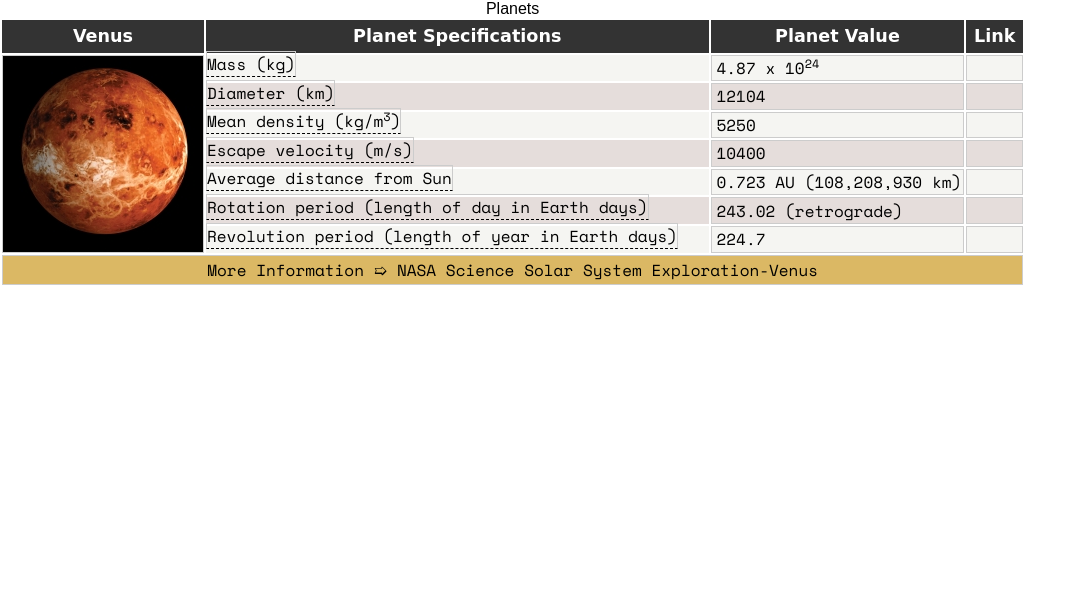
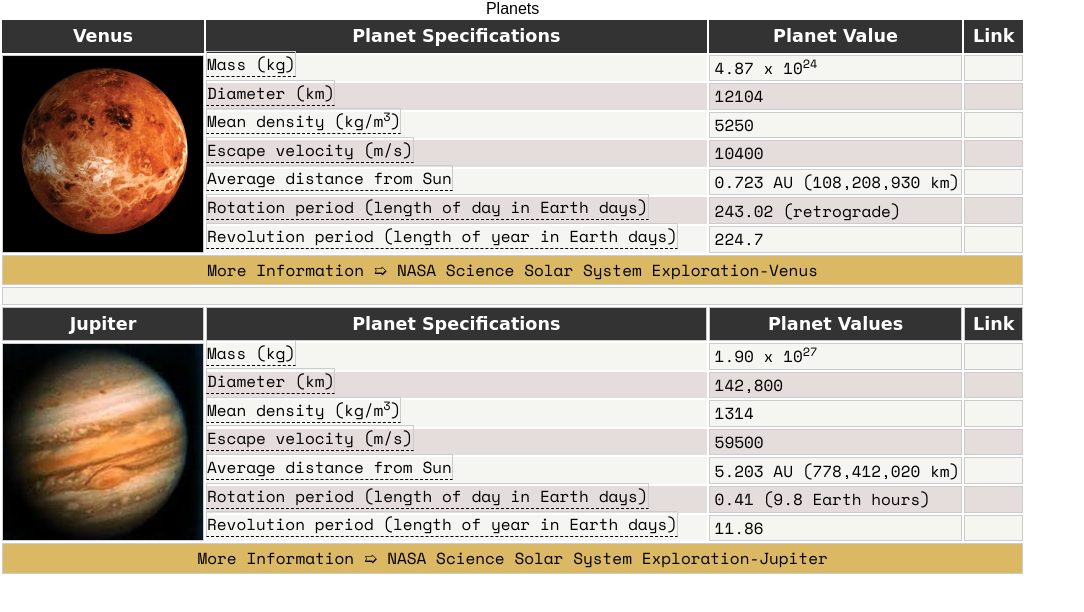
Before and after one commit to jchiodo123/ITMD361-Production-Problem-4, a plain HTML site: page index.html in a window 1280 px wide. Shown: the whole page, without its empty margins (0-1084 px from the left). Drawn offline with nearby package versions, Linux system fonts and the light colour scheme; a web font is replaced by a local one.

Commit message:
added jupiter
added jupiter and spacer row, may delete last column

```diff
--- a/css/styles.css
+++ b/css/styles.css
@@ -10,6 +10,8 @@ th {
 	padding: 6px;
 	text-align: center;
 	vertical-align: baseline;
+	font-family: 'Fredericka the Great', cursive;
+	font-size: 1.1em;
 }
 
 td {
@@ -20,17 +22,12 @@ td {
 	font-family: 'Space Mono', monospace;
 }
 
-th {
- 	font-family: 'Fredericka the Great', cursive;
-	font-size: 1.1em;
-}
-
 .value {
 	padding-left: 5px;
 	padding-right: 2px;
 }
 
-/* Zebra striping */
+/* Row striping */
 
 tr:nth-of-type(odd) {
 	background: #f5f5f2;
@@ -40,17 +37,34 @@ tr:nth-of-type(even) {
 	background: #e5dddb;
 }
 
+tr.tableSpacer > td
+{
+  padding-bottom: 1em;
+}
+
 .planetTable tbody tr:nth-child(1) td:nth-child(1) {
    background-color: black;
 	 padding: 0px;
 }
 
-.planetTable tbody tr:nth-child(8) td:nth-child(1) {
+.planetTable tbody tr:nth-child(8) td:nth-child(1),
+.planetTable tbody tr:nth-child(18) td:nth-child(1)
+{
    background-color: #dbb864;
 	text-align: center;
 	 padding: 5px;
 }
 
+.planetTable tbody tr:nth-child(10) td:nth-child(1n+1) {
+	background: #333;
+	color: white;
+	font-weight: bold;
+	padding: 6px;
+	text-align: center;
+	vertical-align: baseline;
+	font-family: 'Fredericka the Great', cursive;
+	font-size: 1.1em;
+}
 a {
 	text-decoration: none;
 	color: black;
@@ -107,14 +121,28 @@ a:hover {
 	background-color: #c99a28;
 }
 
-.imgBox {
+/* CSS backround in first column for venus pics */
+.venusImgBox {
 	width: 200px;
 	height: 196px;
 	background: url("../images/venus1.jpg") no-repeat; }
 
-.imgBox:hover {
+.venusImgBox:hover {
 	width: 200px;
 height:  196px;
 	background: url("../images/venus2.jpg") no-repeat;
 	z-index: -1;
 }
+
+/* CSS backround in first column for jupiter pics */
+.jupiterImgBox {
+	width: 200px;
+	height: 196px;
+	background: url("../images/jupiter1.jpg") no-repeat; }
+
+.jupiterImgBox:hover {
+	width: 200px;
+	height:  196px;
+	background: url("../images/jupiter2.jpg") no-repeat;
+	z-index: -1;
+}
--- a/index.html
+++ b/index.html
@@ -26,10 +26,11 @@
 				</tr>
 			</thead>
 			<tbody>
+				<!--*********************************************-->
+				<!--******************** VENUS ******************-->
+				<!--*********************************************-->
 				<tr id="row1">
-					<td rowspan=7 width="20%" class="imgBox"></td>
-
-<!--										<td rowspan=7 width="20%" class="imgBox"><img src="images/venglobe.gif" alt="Venus" width="100%"></td>-->
+					<td rowspan=7 width="20%" class="venusImgBox"></td>
 
 					<td width="42%" class="tooltip"><a  href="https://nssdc.gsfc.nasa.gov/planetary/factsheet/planetfact_notes.html#mass" target="_blank">Mass (kg)</a><span class="tooltiptext">Click for Definition</span></td>
 
@@ -41,7 +42,7 @@
 				<tr id="row2">
 
 
-					<td width="42%" class="tooltip"><a  href="https://nssdc.gsfc.nasa.gov/planetary/factsheet/planetfact_notes.html#mass" target="_blank">Diameter (km)</a><span class="tooltiptext">Click for Definition</span></td>
+					<td width="42%" class="tooltip"><a  href="https://nssdc.gsfc.nasa.gov/planetary/factsheet/planetfact_notes.html#diam" target="_blank">Diameter (km)</a><span class="tooltiptext">Click for Definition</span></td>
 
 
 					<td width="25%" class="value">12104</td>
@@ -51,49 +52,128 @@
 
 				<tr id="row3">
 
-					<td width="42%" class="tooltip"><a  href="https://nssdc.gsfc.nasa.gov/planetary/factsheet/planetfact_notes.html#mass" target="_blank">Mean density (kg/m<sup>3</sup>)</a><span class="tooltiptext">Click for Definition</span></td>
+					<td width="42%" class="tooltip"><a  href="https://nssdc.gsfc.nasa.gov/planetary/factsheet/planetfact_notes.html#dens" target="_blank">Mean density (kg/m<sup>3</sup>)</a><span class="tooltiptext">Click for Definition</span></td>
 
 
 					<td width="25%" class="value">5250</td>
 					<td></td>
 				</tr>
 
-				<tr>
-					<td width="42%" class="tooltip"><a  href="https://nssdc.gsfc.nasa.gov/planetary/factsheet/planetfact_notes.html#mass" target="_blank">Escape velocity (m/s)</a><span class="tooltiptext">Click for Definition</span></td>
+				<tr id="row4">
+					<td width="42%" class="tooltip"><a  href="https://nssdc.gsfc.nasa.gov/planetary/factsheet/planetfact_notes.html#escv" target="_blank">Escape velocity (m/s)</a><span class="tooltiptext">Click for Definition</span></td>
 					<td width="25%" class="value">10400</td>
 					<td></td>
 				</tr>
 
-				<tr>
-					<td width="42%" class="tooltip"><a  href="https://nssdc.gsfc.nasa.gov/planetary/factsheet/planetfact_notes.html#mass" target="_blank">Average distance from Sun</a><span class="tooltiptext">Click for Definition</span></td>
+				<tr id="row5">
+					<td width="42%" class="tooltip"><a  href="https://nssdc.gsfc.nasa.gov/planetary/factsheet/planetfact_notes.html#dist" target="_blank">Average distance from Sun</a><span class="tooltiptext">Click for Definition</span></td>
 
 					<td width="25%" class="value">0.723 AU (108,208,930 km)</td>
 					<td></td>
 				</tr>
 
-				<tr>
-					<td width="42%" class="tooltip"><a  href="https://nssdc.gsfc.nasa.gov/planetary/factsheet/planetfact_notes.html#mass" target="_blank">Rotation period (length of day in Earth days)</a><span class="tooltiptext">Click for Definition</span></td>
+				<tr id="row6">
+					<td width="42%" class="tooltip"><a  href="https://nssdc.gsfc.nasa.gov/planetary/factsheet/planetfact_notes.html#rotp" target="_blank">Rotation period (length of day in Earth days)</a><span class="tooltiptext">Click for Definition</span></td>
 
 					<td width="25%" class="value">243.02 (retrograde)</td>
 					<td></td>
 				</tr>
 
-				<tr>
+				<tr id="row7">
 
-					<td width="42%" class="tooltip"><a  href="https://nssdc.gsfc.nasa.gov/planetary/factsheet/planetfact_notes.html#mass" target="_blank">Revolution period (length of year in Earth days)</a><span class="tooltiptext">Click for Definition</span></td>
+					<td width="42%" class="tooltip"><a  href="https://nssdc.gsfc.nasa.gov/planetary/factsheet/planetfact_notes.html#orbp" target="_blank">Revolution period (length of year in Earth days)</a><span class="tooltiptext">Click for Definition</span></td>
 
 					<td width="25%" class="value">224.7</td>
 					<td></td>
 				</tr>
 
-				<tr>
+				<tr id="row8">
 					<td colspan="4"><a href="https://solarsystem.nasa.gov/planets/venus" target="_blank">More Information &#x27AF; NASA Science Solar System Exploration-Venus</a>
 				</td>
 
+				</tr>
+
+				<!--Spacer Row-->
+				<tr id="row9" class="tableSpacer">
+					<td colspan="4"></td>
+				</tr>
+
+				<!--*********************************************-->
+				<!--******************* JUPITER *****************-->
+				<!--*********************************************-->
+
+				<!--Simulated header row for jupiter subtable-->
+				<tr id="row10">
+					<td>Jupiter</td>
+					<td>Planet Specifications</td>
+					<td>Planet Values</td>
+					<td>Link</td>
+				</tr>
+
+				<tr id="row11">
+					<!--setup jupiter picture cell spanning all rows-->
+					<td rowspan=7 width="20%" class="jupiterImgBox"></td>
+
+					<td width="42%" class="tooltip"><a  href="https://nssdc.gsfc.nasa.gov/planetary/factsheet/planetfact_notes.html#mass" target="_blank">Mass (kg)</a><span class="tooltiptext">Click for Definition</span></td>
+
+					<td width="25%" class="value">1.90 x 10<sup>27</sup></td>
+
+					<td></td>
+
+				</tr>
+				<tr id="row12">
 
 
+					<td width="42%" class="tooltip"><a  href="https://nssdc.gsfc.nasa.gov/planetary/factsheet/planetfact_notes.html#diam" target="_blank">Diameter (km)</a><span class="tooltiptext">Click for Definition</span></td>
+
+
+					<td width="25%" class="value">142,800</td>
+
+					<td></td>
 				</tr>
 
+				<tr id="row13">
+
+					<td width="42%" class="tooltip"><a  href="https://nssdc.gsfc.nasa.gov/planetary/factsheet/planetfact_notes.html#dens" target="_blank">Mean density (kg/m<sup>3</sup>)</a><span class="tooltiptext">Click for Definition</span></td>
+
+
+					<td width="25%" class="value">1314</td>
+					<td></td>
+				</tr>
+
+				<tr id="row14">
+					<td width="42%" class="tooltip"><a  href="https://nssdc.gsfc.nasa.gov/planetary/factsheet/planetfact_notes.html#escv" target="_blank">Escape velocity (m/s)</a><span class="tooltiptext">Click for Definition</span></td>
+					<td width="25%" class="value">59500</td>
+					<td></td>
+				</tr>
+
+				<tr id="row15">
+					<td width="42%" class="tooltip"><a  href="https://nssdc.gsfc.nasa.gov/planetary/factsheet/planetfact_notes.html#dist" target="_blank">Average distance from Sun</a><span class="tooltiptext">Click for Definition</span></td>
+
+					<td width="25%" class="value">5.203 AU (778,412,020 km)</td>
+					<td></td>
+				</tr>
+
+				<tr id="row16">
+					<td width="42%" class="tooltip"><a  href="https://nssdc.gsfc.nasa.gov/planetary/factsheet/planetfact_notes.html#rotp" target="_blank">Rotation period (length of day in Earth days)</a><span class="tooltiptext">Click for Definition</span></td>
+
+					<td width="25%" class="value">0.41 (9.8 Earth hours)</td>
+					<td></td>
+				</tr>
+
+				<tr id="row17">
+
+					<td width="42%" class="tooltip"><a  href="https://nssdc.gsfc.nasa.gov/planetary/factsheet/planetfact_notes.html#orbp" target="_blank">Revolution period (length of year in Earth days)</a><span class="tooltiptext">Click for Definition</span></td>
+
+					<td width="25%" class="value">11.86</td>
+					<td></td>
+				</tr>
+
+				<tr id="row18">
+					<td colspan="4"><a href="https://solarsystem.nasa.gov/planets/jupiter" target="_blank">More Information &#x27AF; NASA Science Solar System Exploration-Jupiter</a>
+				</td>
+
+				</tr>
 
 			</tbody>
 		</table>
```
